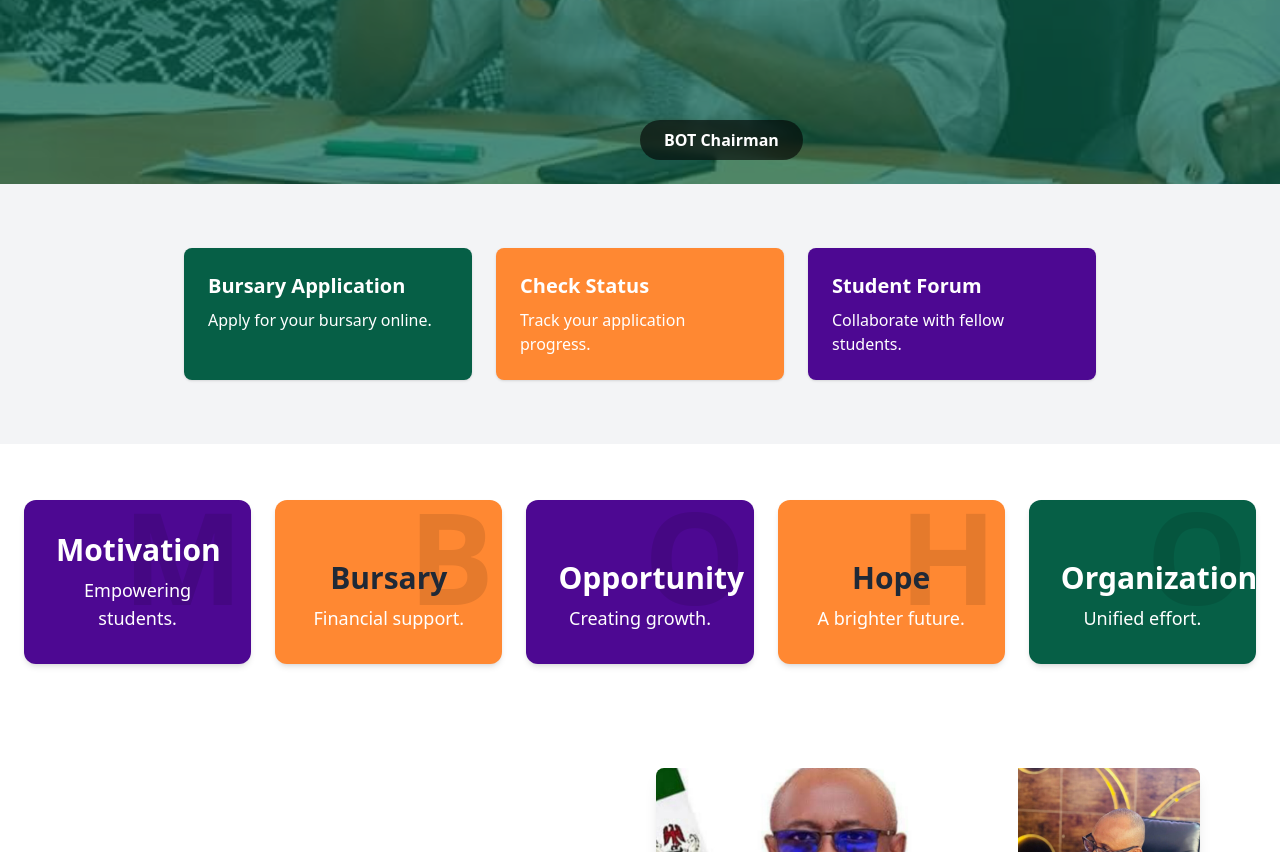
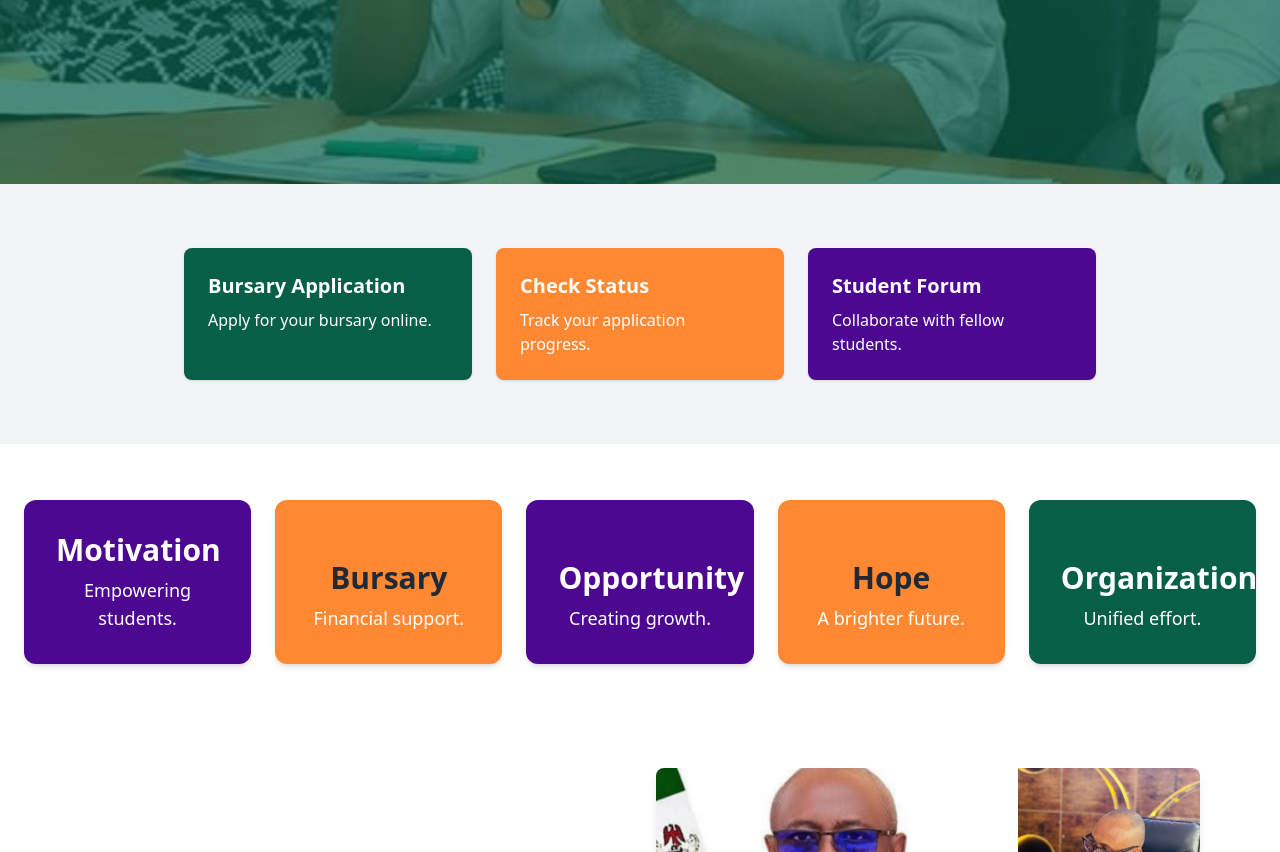
Before and after one commit to DandyFriday/Mboho-Anam-Bursary, a React (Vite) app in the folder client/: page / in a window 1280 px wide. Shown: the part 600-1452 px from the top of the page. Built offline with nearby package versions, Linux system fonts and the light colour scheme.

Commit message:
Update on hero section

```diff
--- a/client/src/components/sections/Hero.tsx
+++ b/client/src/components/sections/Hero.tsx
@@ -1,95 +1,3 @@
-// import { motion, AnimatePresence } from "framer-motion";
-// import { useState, useEffect } from "react";
-// import { assets } from "../../assets/assets";
-// import Button from "../ui/Button";
-
-// const slides = [
-//   {
-//     image: assets.Sir_Udo2,
-//     overlay: "bg-[#065f46]/70",
-//     title: "BOT Chairman",
-//   },
-//   {
-//     image: assets.Nat_Pre,
-//     overlay: "bg-primary/70",
-//     title: "BOT Chairman",
-//   },
-//   {
-//     image: assets.Dr_Ikim,
-//     overlay: "bg-gold/40",
-//   },
-// ];
-
-// const Hero = () => {
-//   const [index, setIndex] = useState(0);
-
-//   useEffect(() => {
-//     const interval = setInterval(() => {
-//       setIndex((prev) => (prev + 1) % slides.length);
-//     }, 7000);
-
-//     return () => clearInterval(interval);
-//   }, []);
-
-//   return (
-//     <section className="relative h-[90vh] pt-16 overflow-hidden">
-//       <AnimatePresence mode="wait">
-//         <motion.img
-//           key={slides[index].image}
-//           src={slides[index].image}
-//           alt="Hero slide"
-//          className="
-//           absolute inset-0
-//           w-full h-full
-//           object-contain
-//           md:object-cover
-//           object-[40%_45%]
-//           scale-80 md:scale-100
-//           "
-//           initial={{ opacity: 0 }}
-//           animate={{ opacity: 1 }}
-//           exit={{ opacity: 0 }}
-//           transition={{ duration: 1.4 }}
-//         />
-//       </AnimatePresence>
-
-//       {/* Overlay */}
-//       <div
-//         className={`absolute inset-0 ${slides[index].overlay} flex items-center justify-center text-white px-6`}
-//       >
-//         <div className="text-center max-w-2xl">
-//           <h1 className="text-3xl md:text-5xl font-bold mb-4">
-//             Welcome to <br /> MBOHO ANAM
-//           </h1>
-
-//           <p className="mb-8 text-base md:text-[15px]">
-//           An Appex Sociocultural Organization of the Anam People in Oruk Anam, Akwa Ibom State.<br/> We are committed to educational empowerment and community development.
-//           </p>
-
-//           <div className="flex flex-col sm:flex-row gap-4 justify-center">
-//             <Button
-//               text="Existing member? Login"
-//               navigateTo="/login"
-//               className="bg-white text-primary hover:bg-[#f3f4f6]/40 hover:text-[#4b5563]"
-//             />
-//             <Button
-//               text="Apply Bursary"
-//               navigateTo="/register"
-//               className="bg-orange text-white  hover:bg-[#f3f4f6]/40 hover:text-[#4b5563]"
-//             />
-//           </div>
-//         </div>
-//       </div>
-//     </section>
-//   );
-// };
-
-// export default Hero;
-
-
-
-
-
 import { motion, AnimatePresence } from "framer-motion";
 import { useState, useEffect } from "react";
 import { assets } from "../../assets/assets";
@@ -99,17 +7,17 @@ const slides = [
   {
     image: assets.Sir_Udo2,
     overlay: "bg-[#065f46]/70",
-    title: "BOT Chairman",
+    type: "image",
   },
   {
     image: assets.Nat_Pre,
     overlay: "bg-primary/70",
-    title: "National President",
+    type: "image",
   },
   {
-    image: assets.Dr_Ikim,
-    overlay: "bg-gold/40",
-    title: "BOT Member",
+    image: assets.m_logo11,
+    overlay: "bg-[#8B0000]/60",
+    type: "logo", // 👈 special type
   },
 ];
 
@@ -124,22 +32,27 @@ const Hero = () => {
     return () => clearInterval(interval);
   }, []);
 
+  const currentSlide = slides[index];
+
   return (
     <section className="relative h-[90vh] pt-16 overflow-hidden">
 
-      {/* Background Image */}
       <AnimatePresence mode="wait">
         <motion.img
-          key={slides[index].image}
-          src={slides[index].image}
+          key={currentSlide.image}
+          src={currentSlide.image}
           alt="Hero slide"
-          className="
-            absolute inset-0
-            w-full h-full
-            object-contain
-            md:object-cover
-            object-[40%_45%]
-          "
+          className={
+            currentSlide.type === "logo"
+              ? "absolute inset-0 m-auto w-[60%] md:w-[40%] h-auto object-contain"
+              : `
+                absolute inset-0
+                w-full h-full
+                object-contain
+                md:object-cover
+                object-[40%_45%]
+              `
+          }
           initial={{ opacity: 0 }}
           animate={{ opacity: 1 }}
           exit={{ opacity: 0 }}
@@ -147,9 +60,9 @@ const Hero = () => {
         />
       </AnimatePresence>
 
-      {/* Overlay Content */}
+      {/* Overlay */}
       <div
-        className={`absolute inset-0 ${slides[index].overlay} flex items-center justify-center text-white px-6`}
+        className={`absolute inset-0 ${currentSlide.overlay} flex items-center justify-center text-white px-6`}
       >
         <div className="text-center max-w-2xl">
           <h1 className="text-3xl md:text-5xl font-bold mb-4">
@@ -158,7 +71,8 @@ const Hero = () => {
 
           <p className="mb-8 text-base md:text-[15px]">
             An Apex Sociocultural Organization of the Anam People in Oruk
-            Anam, Akwa Ibom State. <br />
+            Anam, Akwa Ibom State.
+            <br />
             We are committed to educational empowerment and community
             development.
           </p>
@@ -177,23 +91,6 @@ const Hero = () => {
           </div>
         </div>
       </div>
-
-      {/* Name at Bottom of Image */}
-      <AnimatePresence mode="wait">
-        <motion.div
-          key={slides[index].title}
-          className="absolute bottom-6 left-1/2 -translate-x-1/2
-                     bg-black/60 text-white px-6 py-2 rounded-full
-                     text-sm md:text-base font-semibold backdrop-blur-sm"
-          initial={{ opacity: 0, y: 20 }}
-          animate={{ opacity: 1, y: 0 }}
-          exit={{ opacity: 0, y: 20 }}
-          transition={{ duration: 0.6 }}
-        >
-          {slides[index].title}
-        </motion.div>
-      </AnimatePresence>
-
     </section>
   );
 };
--- a/client/src/pages/Home.tsx
+++ b/client/src/pages/Home.tsx
@@ -6,11 +6,11 @@ import Sponsors from "../components/sections/Sponsors";
 import Card from "../components/ui/Card";
 
 const features = [
-  { letter: "M", caption: "Motivation", description: "Empowering students.", bgClass: "bg-primary", captionClass: "text-white" },
-  { letter: "B", caption: "Bursary", description: "Financial support.", bgClass: "bg-orange", captionClass: "text-dark" },
-  { letter: "O", caption: "Opportunity", description: "Creating growth.", bgClass: "bg-primary", captionClass: "text-white" },
-  { letter: "H", caption: "Hope", description: "A brighter future.", bgClass: "bg-orange", captionClass: "text-dark" },
-  { letter: "O", caption: "Organization", description: "Unified effort.", bgClass: "bg-[#065f46]", captionClass: "text-white" },
+  {  caption: "Motivation", description: "Empowering students.", bgClass: "bg-primary", captionClass: "text-white" },
+  {  caption: "Bursary", description: "Financial support.", bgClass: "bg-orange", captionClass: "text-dark" },
+  {  caption: "Opportunity", description: "Creating growth.", bgClass: "bg-primary", captionClass: "text-white" },
+  { caption: "Hope", description: "A brighter future.", bgClass: "bg-orange", captionClass: "text-dark" },
+  {  caption: "Organization", description: "Unified effort.", bgClass: "bg-[#065f46]", captionClass: "text-white" },
 ];
 
 const Home = () => {
```
